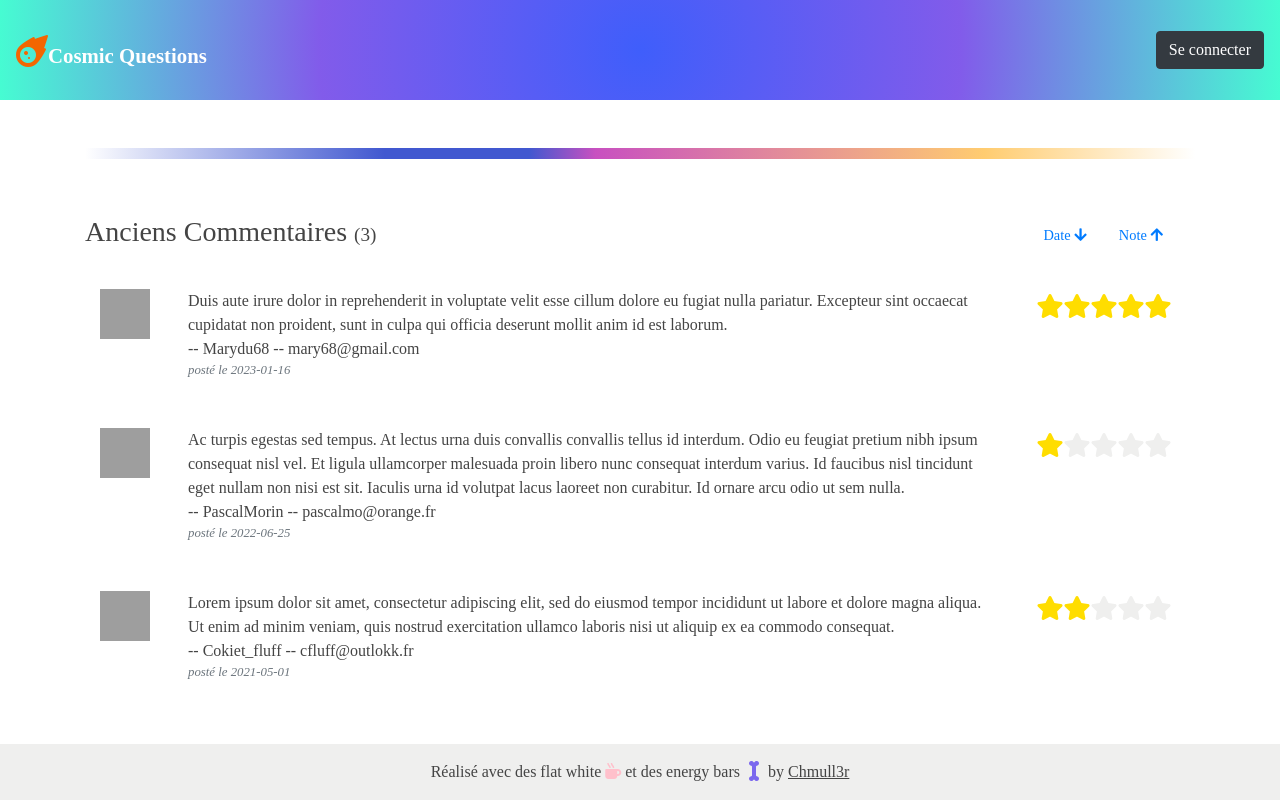
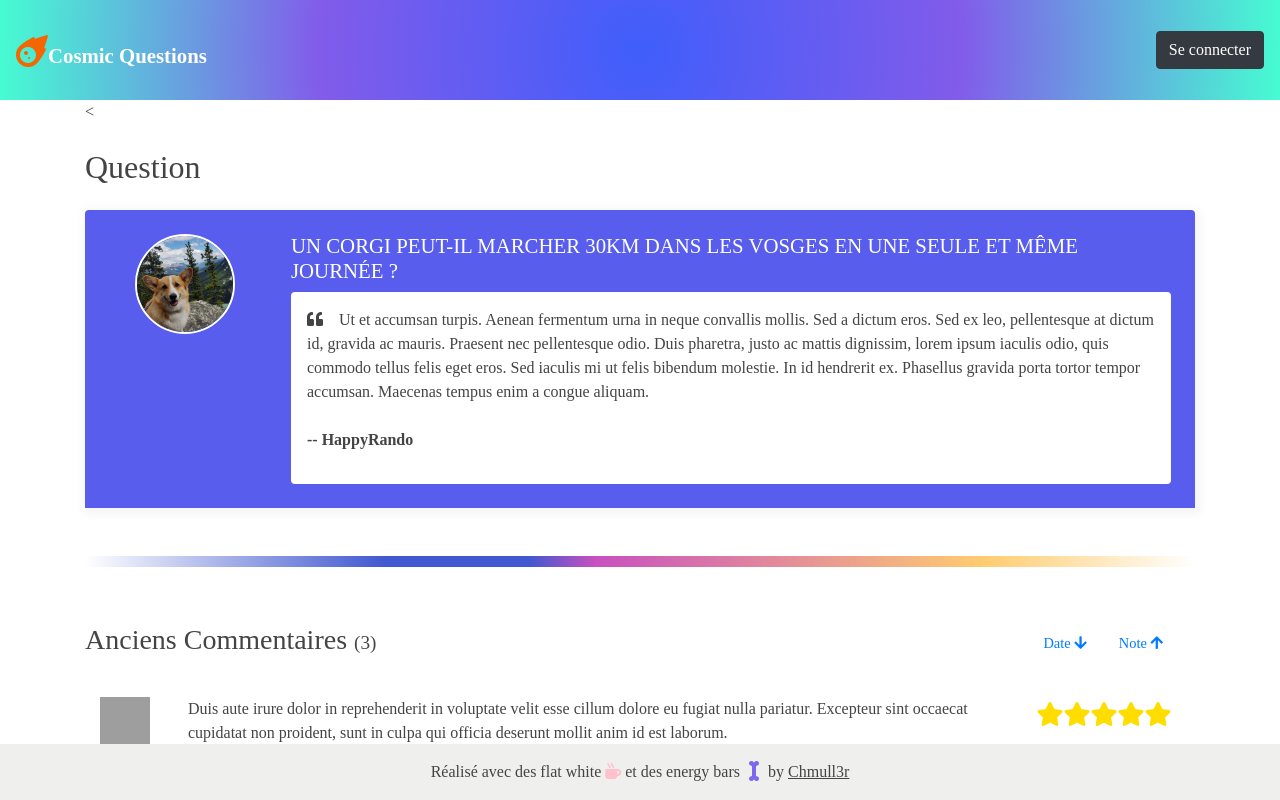
Before and after one commit to chmull3r/fizzup_front_ui, a Nuxt app in the folder nuxt/: page /comments in a window 1280 px wide. Shown: the top 800 px of the page. Built offline with nearby package versions, Linux system fonts and the light colour scheme; grey boxes are pictures that could not be loaded; a web font is replaced by a local one.

Commit message:
setup article vue

```diff
--- a/nuxt/assets/css/app.css
+++ b/nuxt/assets/css/app.css
@@ -146,6 +146,10 @@ fieldset[disabled] .btn-question.active {
   cursor: pointer;
 }
 
+.article-image {
+  object-fit: cover;
+}
+
 footer {
   background-color: #efefee;
 }
--- a/nuxt/components/Article.vue
+++ b/nuxt/components/Article.vue
@@ -1,26 +1,33 @@
-<!--<template>-->
-<!--  <div>-->
-<!--    <div class="row">-->
-<!--      <div class="col-12">-->
-<!--        <h2 class="my-4">Question</h2>-->
-<!--        <div style="box-shadow: 2px 3px 9px 4px rgba(0,0,0,0.04);">-->
-<!--          <div class="q-container-show p-4">-->
-<!--            <div class="row">-->
-<!--              <div class="col-2 text-center">-->
-<!--                <img class="article-image" src="{{ asset(article.image) }}" width="100" height="100">-->
-<!--              </div>-->
-<!--              <div class="col">-->
-<!--                <h1 class="q-title-show">{{ article.question }}</h1>-->
-<!--                <div class="q-display p-3">-->
-<!--                  <i class="fa fa-quote-left mr-3"></i>-->
-<!--                  <p class="d-inline">{{ article.content }}</p>-->
-<!--                  <p class="pt-4"><strong>&#45;&#45; {{ article.author }}</strong></p>-->
-<!--                </div>-->
-<!--              </div>-->
-<!--            </div>-->
-<!--          </div>-->
-<!--        </div>-->
-<!--      </div>-->
-<!--    </div>-->
-<!--  </div>-->
-<!--</template>-->
+<template>
+  <div>
+    <div class="row">
+      <div class="col-12">
+        <h2 class="my-4">Question</h2>
+        <div style="box-shadow: 2px 3px 9px 4px rgba(0,0,0,0.04);">
+          <div class="q-container-show p-4">
+            <div class="row">
+              <div class="col-2 text-center">
+                <img class="article-image" :src="article.image" width="100" height="100">
+              </div>
+              <div class="col">
+                <h1 class="q-title-show">{{ article.question }}</h1>
+                <div class="q-display p-3">
+                  <i class="fa fa-quote-left mr-3"></i>
+                  <p class="d-inline">{{ article.content }}</p>
+                  <p class="pt-4"><strong>-- {{ article.author }}</strong></p>
+                </div>
+              </div>
+            </div>
+          </div>
+        </div>
+      </div>
+    </div>
+  </div>
+</template>
+
+<script>
+export default {
+  props: ['article'],
+}
+
+</script>
--- a/nuxt/components/CommentsList.vue
+++ b/nuxt/components/CommentsList.vue
@@ -106,7 +106,6 @@ export default {
     },
     sortByDate(sortFilter) {
       this.comments.sort(function(a, b) {
-        console.log(a.date, b.date);
         return sortFilter == "DESC" ? new Date(b.date) - new Date(a.date) : new Date(a.date) - new Date(b.date) ;
       })
       return this.comments;
--- a/nuxt/pages/comments.vue
+++ b/nuxt/pages/comments.vue
@@ -1,6 +1,6 @@
 <template>
   <div class="container">
-<!--  <<Article :article="$article"></Article>-->
+  <<Article :article="article"></Article>
 <!--  <CommentForm></CommentForm>div>-->
 
     <div class="milkyway"></div>
@@ -10,21 +10,35 @@
 </template>
 
 <script>
-// export const getComments = async () => {
-//   const comments = await $axios.$get('http://localhost:8740/comments')
-//   return { comments}
-// }
-
 import Article from "../components/Article.vue";
 import CommentForm from "../components/CommentForm.vue";
 import CommentsList from "../components/CommentsList.vue";
 
 export default {
   components: {CommentForm, Article},
-  // async asyncData() {
-  //  const comments = await fetch('http://localhost:8740/comments')
-  //  return {comments}
-  // },
   layout: 'Header',
+  data() {
+    return {
+      article: {
+        'image': 'images/corgi_in_mountains.jpg',
+        'question': 'un corgi peut-il marcher 30km dans les Vosges en une seule et même journée ?',
+        'author': 'HappyRando',
+        'content': "Ut et accumsan turpis. Aenean fermentum urna in neque convallis mollis. Sed a dictum eros. Sed ex leo, pellentesque at dictum id, gravida ac mauris. Praesent nec pellentesque odio. Duis pharetra, justo ac mattis dignissim, lorem ipsum iaculis odio, quis commodo tellus felis eget eros. Sed iaculis mi ut felis bibendum molestie. In id hendrerit ex. Phasellus gravida porta tortor tempor accumsan. Maecenas tempus enim a congue aliquam."
+      },
+      articleFromApi: []
+    }
+  },
+  created() {
+    //   this.fetchArticle();
+  },
+  methods: {
+    async fetchArticle() {
+      try {
+        this.articleFromApi = await fetch('http://api_cosmic:8740/article');
+      } catch (error) {
+        this.errors = error.message;
+      }
+    },
+  }
 }
 </script>
```
Also changed, not shown: nuxt/static/images/corgi_in_mountains.jpg (renamed from nuxt/assets/images/corgi_in_mountains.jpg), nuxt/static/images/upload_img.png (renamed from nuxt/assets/images/upload_img.png).
